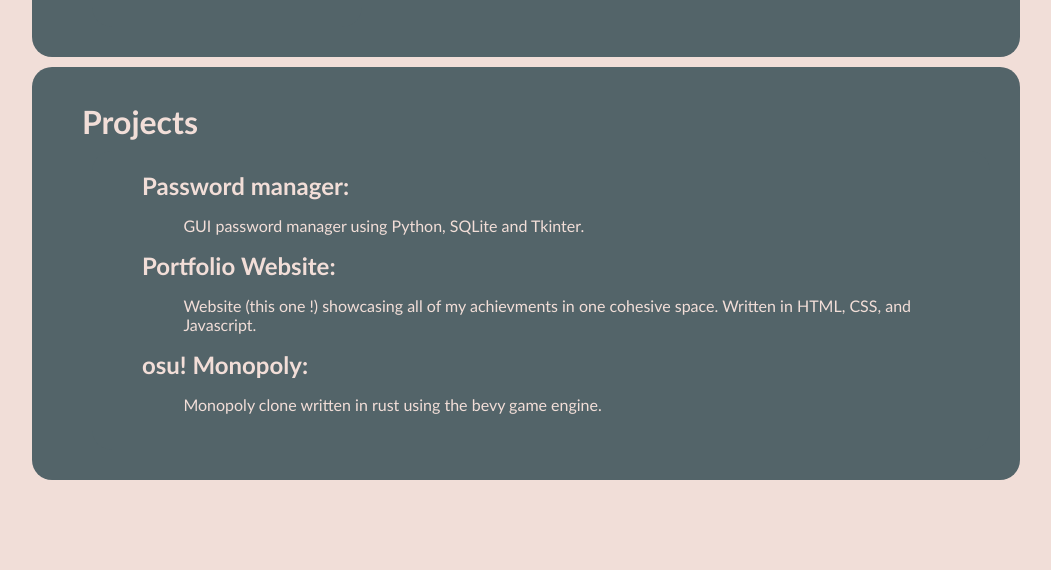
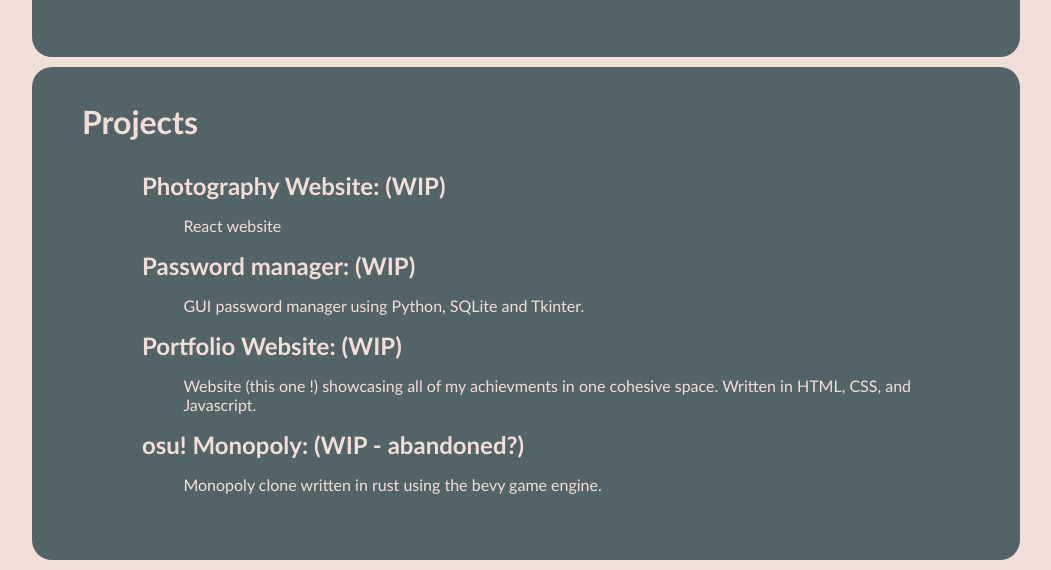
Before and after one commit to JustinAllbright/JustinAllbright.github.io, a plain HTML site: page index.html in a window 1280 px wide. Shown: the part 733-1303 px from the top of the page, without its empty margins (114-1165 px from the left). Before the commit the page ends 1223 px from the top, so only its background shows below. Drawn offline with Linux system fonts and the light colour scheme.

Commit message:
update projects

```diff
--- a/index.html
+++ b/index.html
@@ -1,8 +1,10 @@
 <!DOCTYPE html>
 <html>
+
 <head>
     <link rel="stylesheet" href="style.css">
 </head>
+
 <body>
 
     <div class="theTitle">
@@ -32,6 +34,7 @@
         <div>
             <h1>Welcome</h2>
                 <p>
+                    <img src="flutegirl.jpg" alt="">
                     My name is Justin, I'm a man all about self improvement. <br>
                     My joy in life comes from finding a challenge and enjoying the journey
                     to conquer it. Any hobby I've attempted it has been my obsession to become
@@ -46,7 +49,9 @@
                 Certifcations
             </h1>
             <div>
-                <a href="https://www.freecodecamp.org/certification/JustinAllbright/javascript-algorithms-and-data-structures"><img src="images/fcc.jpg" alt=""></a>
+                <a
+                    href="https://www.freecodecamp.org/certification/JustinAllbright/javascript-algorithms-and-data-structures"><img
+                        src="images/fcc.jpg" alt=""></a>
                 <h2>javascript-algorithms-and-data-structures</h2>
             </div>
         </div>
@@ -56,16 +61,20 @@
                 Projects
             </h1>
             <div>
-            <h2>Password manager:</h2>
+                <h2>Photography Website: (WIP)</h2>
+                <p>
+                    React website
+                </p>
+                <h2>Password manager: (WIP)</h2>
                 <p>
                     GUI password manager using Python, SQLite and Tkinter.
                 </p>
-            <h2>Portfolio Website:</h2>
+                <h2>Portfolio Website: (WIP)</h2>
                 <P>
                     Website (this one !) showcasing all of my achievments in one cohesive space.
                     Written in HTML, CSS, and Javascript.
                 </P>
-            <h2>osu! Monopoly:</h2>
+                <h2>osu! Monopoly: (WIP - abandoned?)</h2>
                 <p>
                     Monopoly clone written in rust using the bevy game engine.
                 </p>
@@ -73,4 +82,5 @@
         </div>
     </div>
 </body>
+
 </html>
```
Lines whose indentation alone changed are shown as unchanged.
